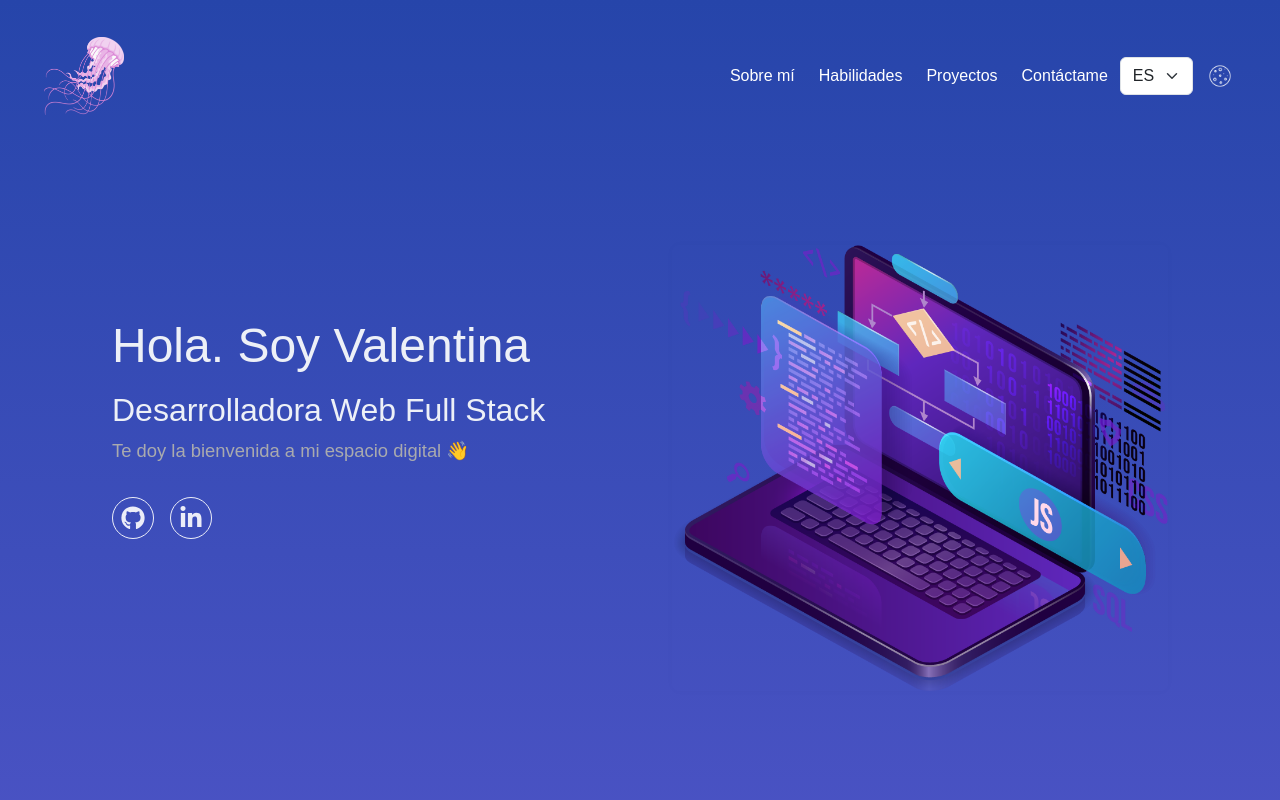
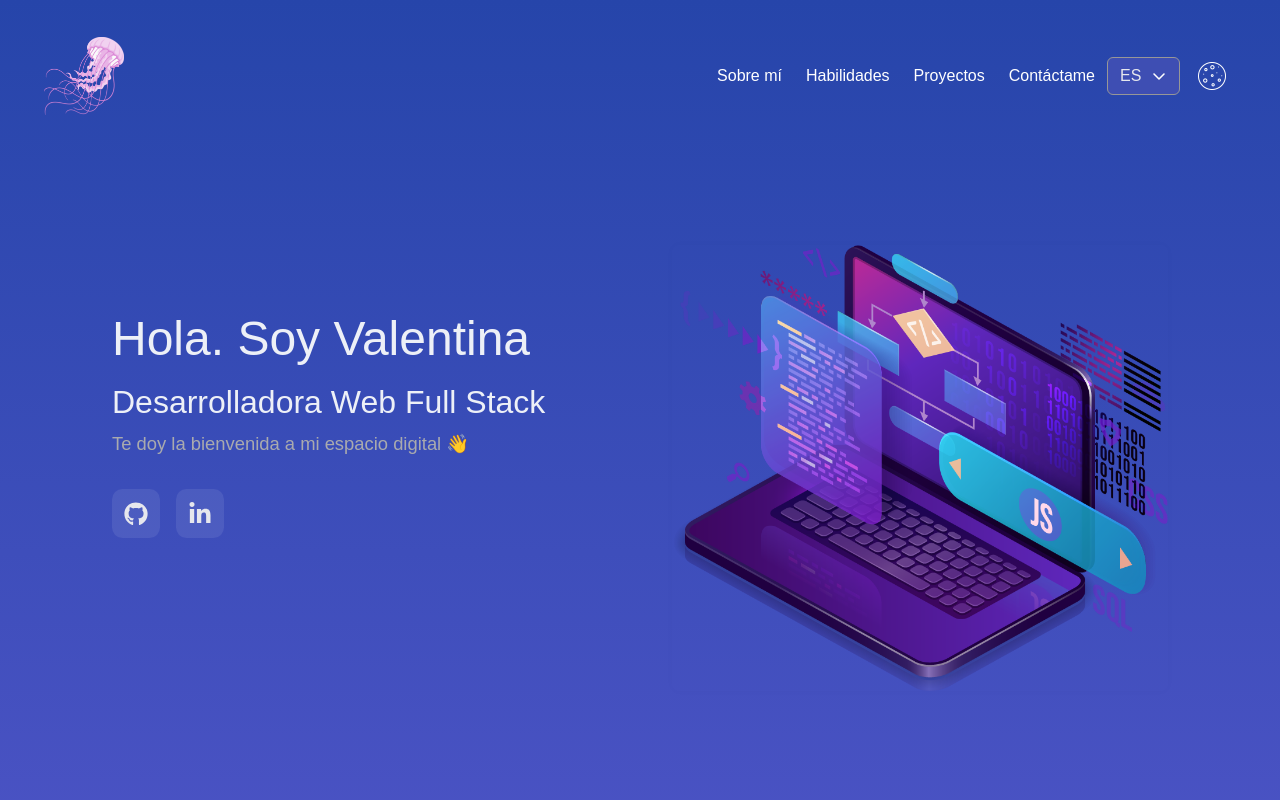
Before and after one commit to svalentinaog/portfolio-svalentinaog, a React (Vite) app: page / in a window 1280 px wide. Shown: the top 800 px of the page. Built offline with nearby package versions, Linux system fonts and the light colour scheme.

Commit message:
Update styles

```diff
--- a/src/components/Entry.tsx
+++ b/src/components/Entry.tsx
@@ -9,27 +9,33 @@ export default function Entry() {
       <div className="text-content-entry-home">
         <h1>{lg("entrada1")} </h1>
         <div>
-        <h2>{lg("entrada2")} </h2>
-        <p>{lg("entrada3")}</p>
+          <h2>{lg("entrada2")} </h2>
+          <p>{lg("entrada3")}</p>
         </div>
         <div className="social-media-container">
+
           <a href="https://github.com/svalentinaog">
-            <span className="icon-github">
+            <div className="icon-github icons">
               <svg
                 xmlns="http://www.w3.org/2000/svg"
                 viewBox="0 0 496 512"
               >
                 <path d="M165.9 397.4c0 2-2.3 3.6-5.2 3.6-3.3.3-5.6-1.3-5.6-3.6 0-2 2.3-3.6 5.2-3.6 3-.3 5.6 1.3 5.6 3.6zm-31.1-4.5c-.7 2 1.3 4.3 4.3 4.9 2.6 1 5.6 0 6.2-2s-1.3-4.3-4.3-5.2c-2.6-.7-5.5.3-6.2 2.3zm44.2-1.7c-2.9.7-4.9 2.6-4.6 4.9.3 2 2.9 3.3 5.9 2.6 2.9-.7 4.9-2.6 4.6-4.6-.3-1.9-3-3.2-5.9-2.9zM244.8 8C106.1 8 0 113.3 0 252c0 110.9 69.8 205.8 169.5 239.2 12.8 2.3 17.3-5.6 17.3-12.1 0-6.2-.3-40.4-.3-61.4 0 0-70 15-84.7-29.8 0 0-11.4-29.1-27.8-36.6 0 0-22.9-15.7 1.6-15.4 0 0 24.9 2 38.6 25.8 21.9 38.6 58.6 27.5 72.9 20.9 2.3-16 8.8-27.1 16-33.7-55.9-6.2-112.3-14.3-112.3-110.5 0-27.5 7.6-41.3 23.6-58.9-2.6-6.5-11.1-33.3 2.6-67.9 20.9-6.5 69 27 69 27 20-5.6 41.5-8.5 62.8-8.5s42.8 2.9 62.8 8.5c0 0 48.1-33.6 69-27 13.7 34.7 5.2 61.4 2.6 67.9 16 17.7 25.8 31.5 25.8 58.9 0 96.5-58.9 104.2-114.8 110.5 9.2 7.9 17 22.9 17 46.4 0 33.7-.3 75.4-.3 83.6 0 6.5 4.6 14.4 17.3 12.1C428.2 457.8 496 362.9 496 252 496 113.3 383.5 8 244.8 8zM97.2 352.9c-1.3 1-1 3.3.7 5.2 1.6 1.6 3.9 2.3 5.2 1 1.3-1 1-3.3-.7-5.2-1.6-1.6-3.9-2.3-5.2-1zm-10.8-8.1c-.7 1.3.3 2.9 2.3 3.9 1.6 1 3.6.7 4.3-.7.7-1.3-.3-2.9-2.3-3.9-2-.6-3.6-.3-4.3.7zm32.4 35.6c-1.6 1.3-1 4.3 1.3 6.2 2.3 2.3 5.2 2.6 6.5 1 1.3-1.3.7-4.3-1.3-6.2-2.2-2.3-5.2-2.6-6.5-1zm-11.4-14.7c-1.6 1-1.6 3.6 0 5.9 1.6 2.3 4.3 3.3 5.6 2.3 1.6-1.3 1.6-3.9 0-6.2-1.4-2.3-4-3.3-5.6-2z" />
               </svg>
-            </span>
+            </div>
           </a>
+
           <a href="https://www.linkedin.com/in/svalentinaog">
-            <span className="icon-linkedin">
-              <svg xmlns="http://www.w3.org/2000/svg" viewBox="0 0 448 512">
+            <div className="icon-linkedin icons">
+              <svg
+                xmlns="http://www.w3.org/2000/svg"
+                viewBox="0 0 448 512"
+              >
                 <path d="M100.3 448H7.4V148.9h92.9zM53.8 108.1C24.1 108.1 0 83.5 0 53.8a53.8 53.8 0 0 1 107.6 0c0 29.7-24.1 54.3-53.8 54.3zM447.9 448h-92.7V302.4c0-34.7-.7-79.2-48.3-79.2-48.3 0-55.7 37.7-55.7 76.7V448h-92.8V148.9h89.1v40.8h1.3c12.4-23.5 42.7-48.3 87.9-48.3 94 0 111.3 61.9 111.3 142.3V448z" />
               </svg>
-            </span>
+            </div>
           </a>
+
         </div>
       </div>
 
--- a/src/styles/components/_navbar.scss
+++ b/src/styles/components/_navbar.scss
@@ -121,20 +121,25 @@
   justify-content: center;
   align-items: center;
   cursor: pointer;
-  padding-left: 0.70rem;
+  margin-left: 0.5rem;
 
   img {
-    width: 2rem;
-    height: 2rem;
+    width: 3rem;
+    height: 3rem;
     border-radius: 50%;
-    padding: 0.25rem;
-    transition: background-color 0.3s ease-in-out, padding 0.3s ease-in-out;
+    padding: 0.50rem;
+    // transition: background-color 0.3s ease-in-out, padding 0.3s ease-in-out;
+
+    transition: fill 0.7s, background-color 0.7s, box-shadow 0.7s;
+
   }
 
   &:hover img {
-    background-color: #cccccc88;
+    background-color: rgba(255, 255, 255, 0.2);
+    box-shadow: 0 0 10px rgba(255, 255, 255, 0.2);
   }
 }
+
 
 .form-switch,
 #custom-switch {
@@ -175,6 +180,30 @@
   box-shadow: 0 0 0 0.25rem var(--shadow-switch);
   outline: 0;
 }
+
+// selector
+
+.form-select {
+  // font-weight: 500;
+  color: var(--color-select);
+  background-color: var(--bg-select);
+  border: 1px solid var(--border-select);
+  cursor: pointer;
+
+  // border: none;
+
+  background-image: url('/images/down.png');
+  background-repeat: no-repeat;
+  background-position: right 0.75rem center;
+  background-size: 1rem;
+
+  &:hover {
+    cursor: pointer;
+    box-shadow: 0 0 10px rgba(255, 255, 255, 0.1);
+  }
+}
+
+// ----
 
 
 // items de la barra de navegación
--- a/src/styles/pages/_home.scss
+++ b/src/styles/pages/_home.scss
@@ -95,36 +95,10 @@
   align-items: center;
   gap: 1rem;
 
-  .icon-github {
-    fill: white;
-    opacity: 0.9;
-    padding: 0.5rem;
-    display: flex;
-    justify-content: center;
-    align-items: center;
-    border-radius: 50%;
-    border: 1px solid #fff;
-    cursor: pointer;
-
-    svg {
-      width: 1.5rem;
-      height: 1.5rem;
-    }
-
-    &:hover {
-      background-color: black;
-    }
-  }
-
-  .icon-linkedin {
-    fill: white;
-    opacity: 0.9;
-    padding: 0.5rem;
-    display: flex;
-    justify-content: center;
-    align-items: center;
-    border-radius: 50%;
-    border: 1px solid #fff;
+  .icons {
+    padding: 0.75rem;
+    border-radius: 0.65rem;
+    margin-bottom: 0.5rem;
     cursor: pointer;
 
     svg {
@@ -133,9 +107,84 @@
     }
   }
 
-  .icon-github:hover,
-  .icon-linkedin:hover {
-    opacity: 1;
-    cursor: pointer;
+  .icon-linkedin,
+  .icon-github {
+    transition: fill 0.7s, background-color 0.7s, box-shadow 0.7s;
   }
+
+  .icon-linkedin {
+    background-color: var(--bg-icon-social);
+
+    svg {
+      fill: var(--color-icon-social);
+      margin: 0;
+      padding: 0;
+    }
+
+    &:hover {
+      background-color: #107db8;
+      box-shadow: 0 0 10px rgba(16, 125, 184, 0.7);
+
+      svg {
+        fill: white;
+      }
+    }
+  }
+
+  .icon-github {
+    background-color: var(--bg-icon-social);
+
+    svg {
+      fill: var(--color-icon-social);
+      margin: 0;
+      padding: 0;
+    }
+
+    &:hover {
+      background-color: #5C6BC0;
+      box-shadow: 0 0 10px rgba(92, 107, 192, 0.7);
+
+      svg {
+        fill: white;
+      }
+    }
+  }
+
+  // // .icon-github {
+  // //   fill: white;
+  // //   opacity: 0.9;
+  // //   padding: 0.5rem;
+  // //   display: flex;
+  // //   justify-content: center;
+  // //   align-items: center;
+  // //   border-radius: 50%;
+  // //   border: 1px solid #fff;
+  // //   cursor: pointer;
+
+  // //   svg {
+  // //     width: 1.5rem;
+  // //     height: 1.5rem;
+  // //   }
+
+  // //   &:hover {
+  // //     background-color: black;
+  // //   }
+  // // }
+
+  // // .icon-linkedin {
+  // //   fill: white;
+  // //   opacity: 0.9;
+  // //   padding: 0.5rem;
+  // //   display: flex;
+  // //   justify-content: center;
+  // //   align-items: center;
+  // //   border-radius: 50%;
+  // //   border: 1px solid #fff;
+  // //   cursor: pointer;
+
+  // //   svg {
+  // //     width: 1.5rem;
+  // //     height: 1.5rem;
+  // //   }
+  // // }
 }
--- a/src/styles/utils/_colors.scss
+++ b/src/styles/utils/_colors.scss
@@ -59,6 +59,25 @@ $bg-translucent-light: linear-gradient(to bottom, #000, #fff);
 
 $bg-translucent-dark: #0b0f19;
 
+
+// Icons socials
+$bg-icon-social-light: #ffffff15;
+$bg-icon-social-dark: #151822;
+
+$color-icon-social-light: #e6e7ed;
+$color-icon-social-dark: #e6e7ed;
+
+
+// Icons select
+$bg-select-light: #3E4EB3;
+$bg-select-dark: #151822;
+
+$border-select-light: #979797;
+$border-select-dark: #495057;
+
+$color-select-light: #e6e7ed;
+$color-select-dark: #e6e7ed;
+
 // Tema claro 🌝
 :root,
 [data-bs-theme='light'] {
@@ -75,6 +94,13 @@ $bg-translucent-dark: #0b0f19;
   --bg-button-scroll-top: #{$bg-button-scroll-top-light};
   --bg-button-scroll-top-hover: #{$bg-button-scroll-top-light-hover};
   --bg-translucent: #{$bg-translucent-light};
+
+  --bg-icon-social: #{$bg-icon-social-light};
+  --color-icon-social: #{$color-icon-social-light};
+
+  --bg-select: #{$bg-select-light};
+  --border-select: #{$border-select-light};
+  --color-select: #{$color-select-light};
 }
 
 // Tema oscuro 🌚
@@ -92,4 +118,11 @@ $bg-translucent-dark: #0b0f19;
   --bg-button-scroll-top: #{$bg-button-scroll-top-dark};
   --bg-button-scroll-top-hover: #{$bg-button-scroll-top-dark-hover};
   --bg-translucent: #{$bg-translucent-dark};
+
+  --bg-icon-social: #{$bg-icon-social-dark};
+  --color-icon-social: #{$color-icon-social-dark};
+
+  --bg-select: #{$bg-select-dark};
+  --border-select: #{$border-select-dark};
+  --color-select: #{$color-select-dark};
 }
```
Also changed, not shown: public/images/down.png (added).
